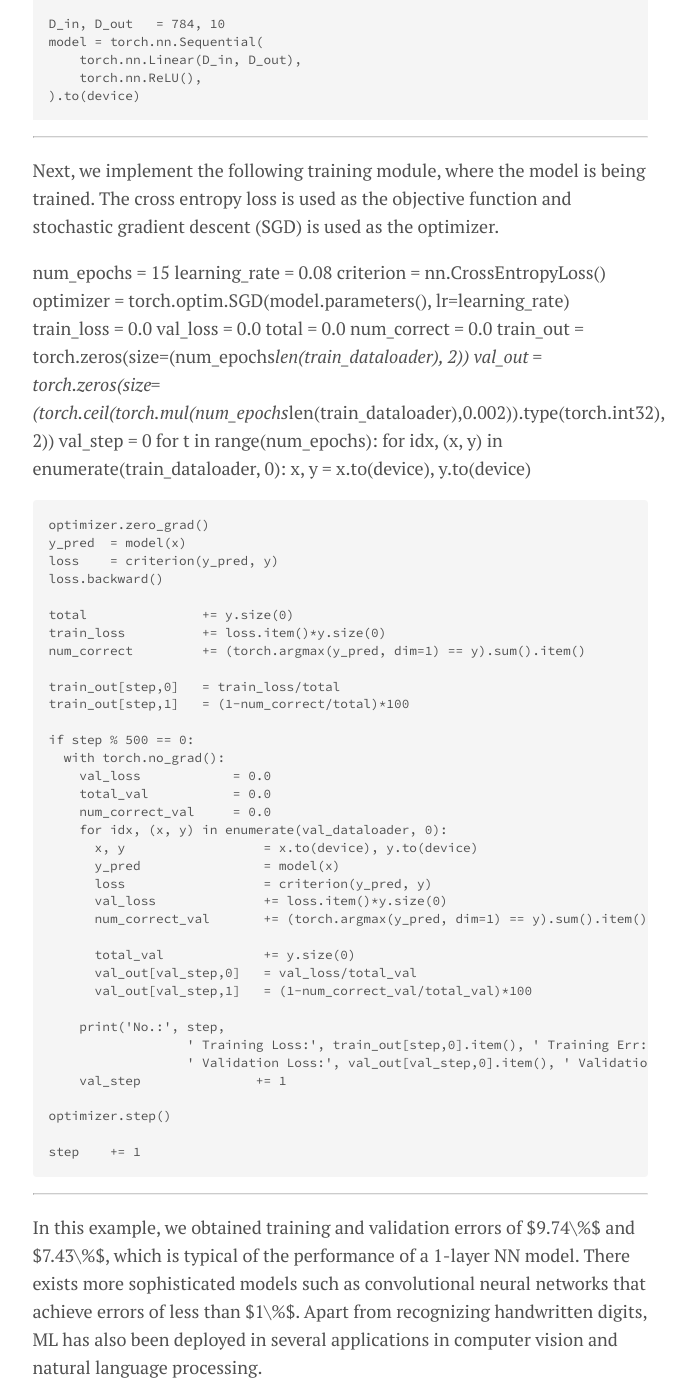
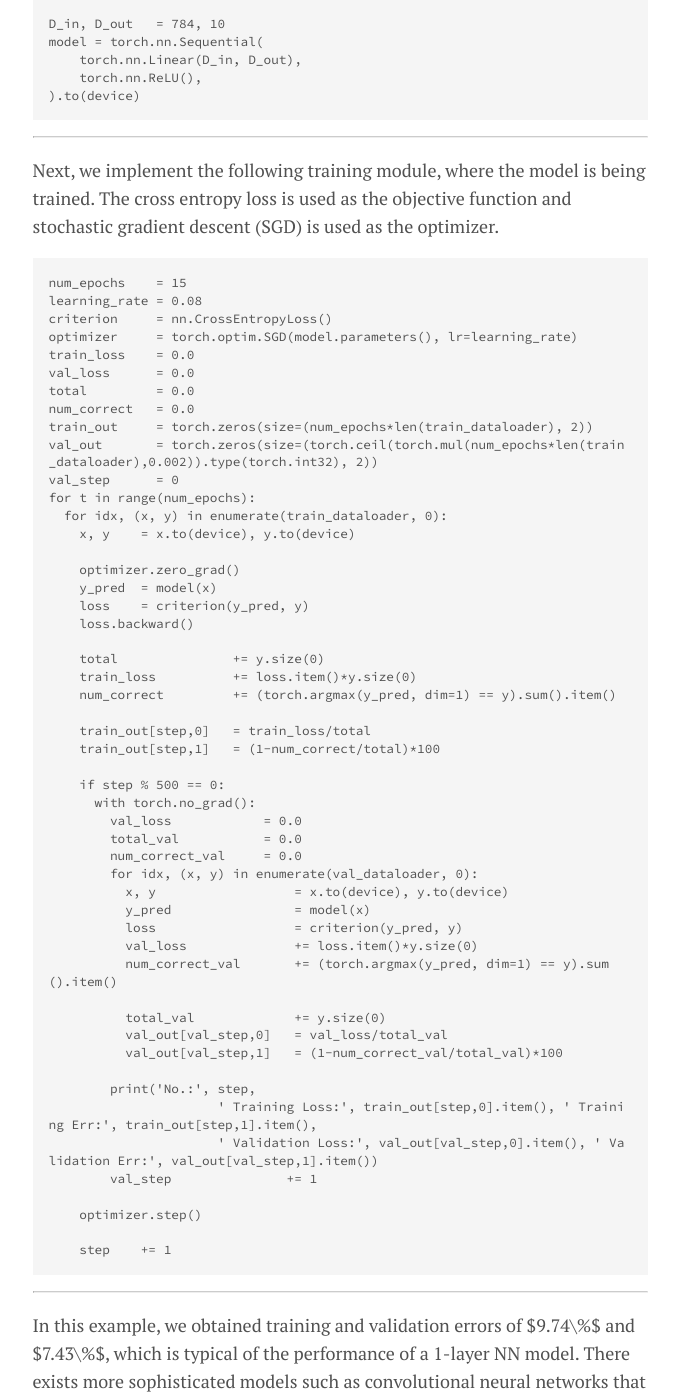
Before and after one commit to CheeGY/cheegy.github.io, a Jekyll site: the page built from _posts/2020-12-31-PyTorchColab.md, in a window 1280 px wide and 1400 px high, scrolled down 2776 px. Shown: the whole window, without its empty margins (300-995 px from the left). Built offline with Jekyll 4.4.1, drawn with Linux system fonts in a browser that asks for light colours.

Commit message:
Update 2020-12-31-PyTorchColab.md

````diff
--- a/_posts/2020-12-31-PyTorchColab.md
+++ b/_posts/2020-12-31-PyTorchColab.md
@@ -82,6 +82,7 @@ model = torch.nn.Sequential(
 
 Next, we implement the following training module, where the model is being trained. The cross entropy loss is used as the objective function and stochastic gradient descent (SGD) is used as the optimizer.
 
+```Python3
 num_epochs    = 15
 learning_rate = 0.08
 criterion     = nn.CrossEntropyLoss()
@@ -133,7 +134,7 @@ for t in range(num_epochs):
     optimizer.step()
 
     step    += 1
-
+```
 ---
 
 In this example, we obtained training and validation errors of $9.74\%$ and $7.43\%$, which is typical of the performance of a 1-layer NN model. There exists more sophisticated models such as convolutional neural networks that achieve errors of less than $1\%$. Apart from recognizing handwritten digits, ML has also been deployed in several applications in computer vision and natural language processing.
````
